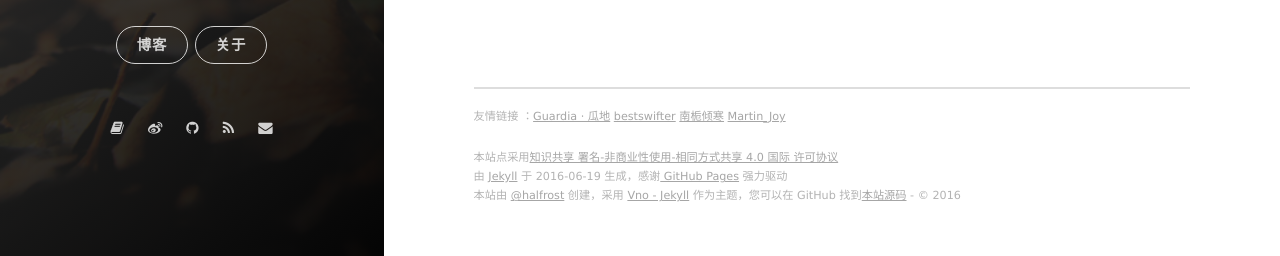
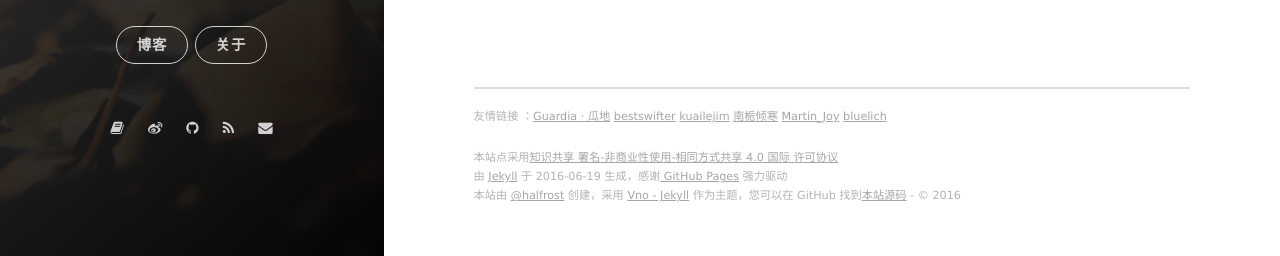
Before and after one commit to halfrost/halfrost.github.io, a Jekyll site: the page built from _posts/2016-05-08-永远到底有多远.md, in a window 1280 px wide and 900 px high, scrolled down 1483 px. Shown: the part 641-897 px from the top of the window. Built offline with Jekyll 4.4.1, drawn with Linux system fonts in a browser that asks for light colours; nearby versions of some CDN libraries; comment, search, counter and statistics services are not loaded.

Commit message:
add Bluelich blog

```diff
--- a/_includes/footer.html
+++ b/_includes/footer.html
@@ -1,6 +1,6 @@
 <section class="footer">
     <footer>
-      <span class="footer__copyright">友情链接 ：<a href="http://desgard.com/">Guardia · 瓜地</a>    <a href="https://bestswifter.com/">bestswifter</a>    <a href="http://valiantcat.com/">南栀倾寒</a>  <a href="http://www.jianshu.com/users/9c51a213b02e">Martin_Joy</a></span>
+      <span class="footer__copyright">友情链接 ：<a href="http://desgard.com/">Guardia · 瓜地</a>    <a href="https://bestswifter.com/">bestswifter</a>  <a href="https://kuailejim.com/">kuailejim</a>  <a href="http://valiantcat.com/">南栀倾寒</a>  <a href="http://www.jianshu.com/users/9c51a213b02e">Martin_Joy</a>  <a href="http://bluelich.com/">bluelich</a>    </span>
       <br>
       <br>
     	<span class="footer__copyright">本站点采用<a href="http://creativecommons.org/licenses/by-nc-sa/4.0/">知识共享 署名-非商业性使用-相同方式共享 4.0 国际 许可协议</a></span>
```
Also changed, not shown: 14 other files.
